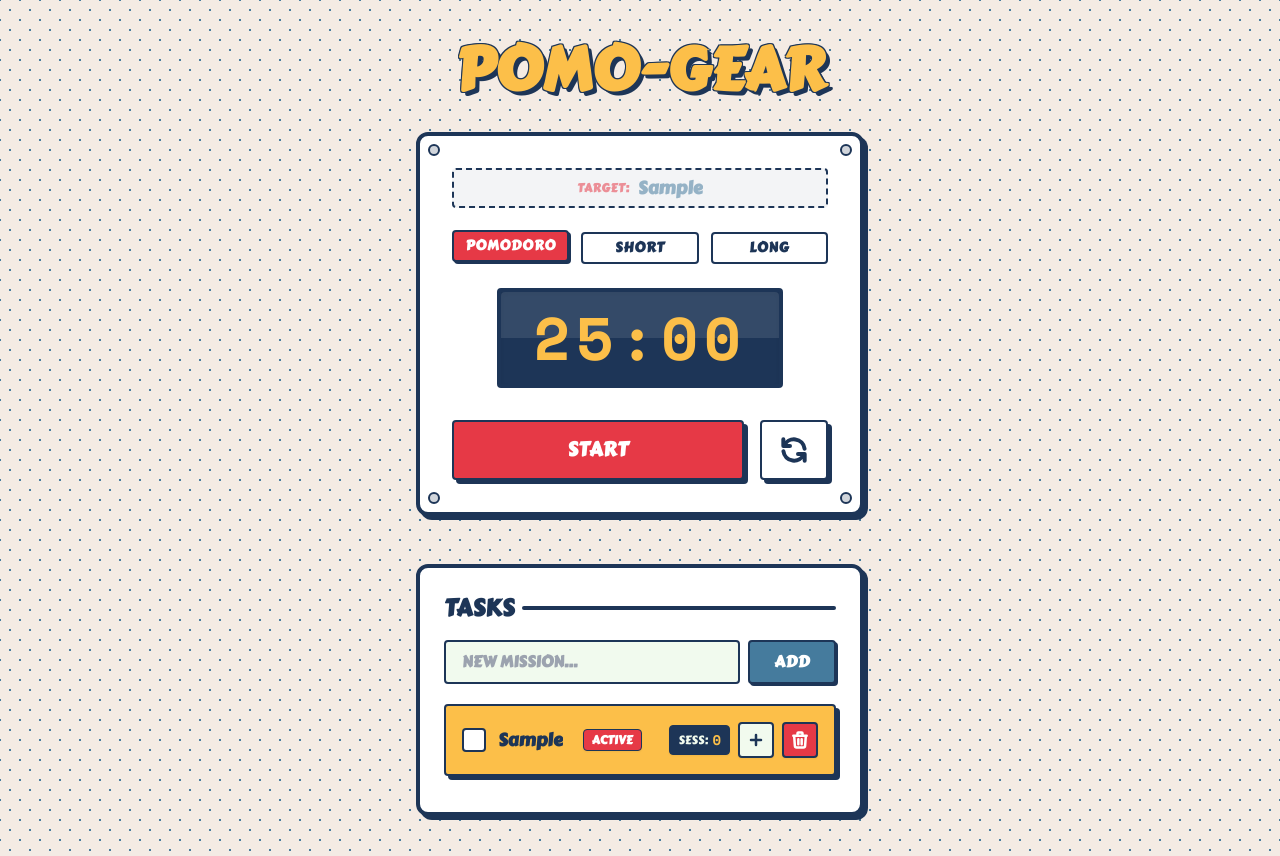
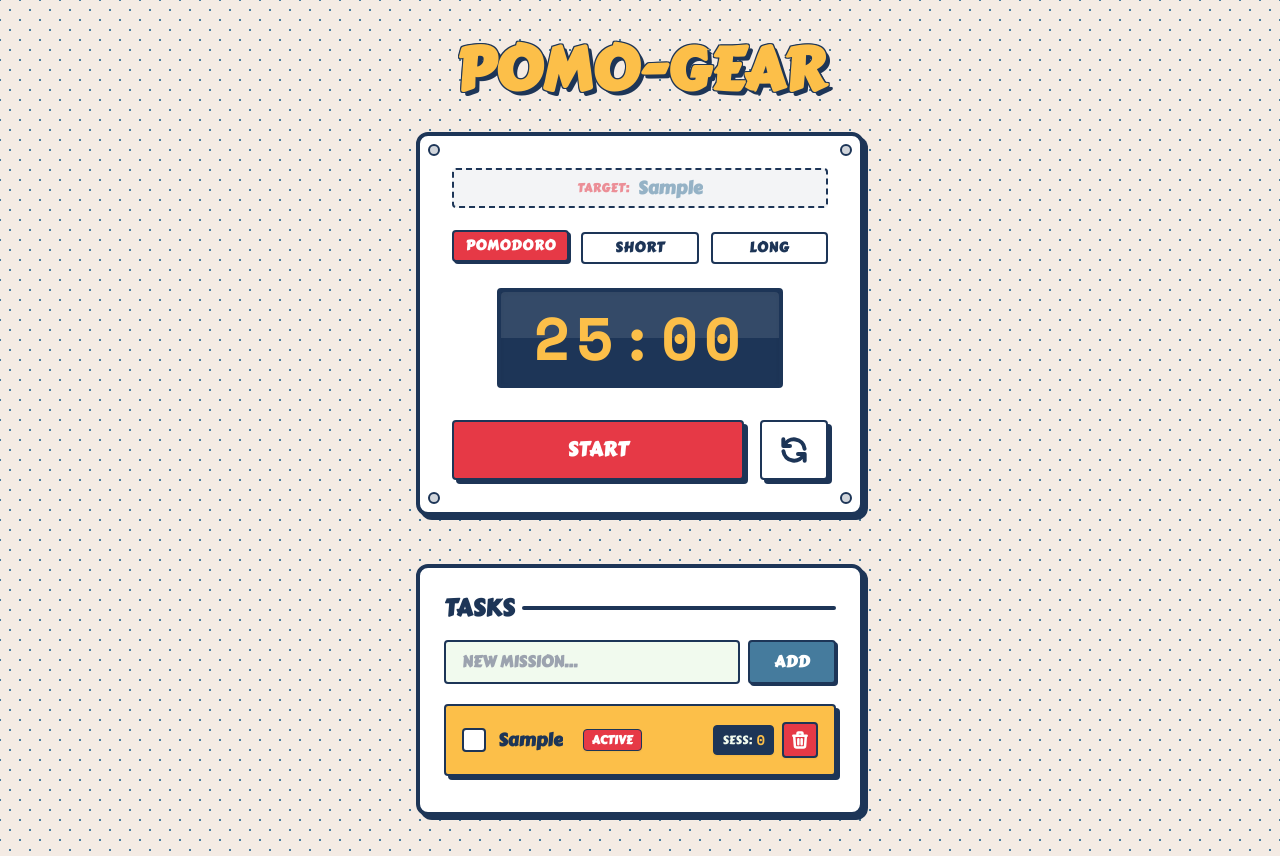
Before and after one commit to fauzanashshidiq/pomodoro, a React (Vite) app: page / in a window 1280 px wide. Both pictures are taken after typing "Sample" into the empty fields and a click on the button "ADD". Built offline with nearby package versions, Linux system fonts and the light colour scheme.

Commit message:
feat(tasks): delete icon + for increase session and add handler items when click 2 times

```diff
--- a/dev-dist/sw.js
+++ b/dev-dist/sw.js
@@ -79,7 +79,7 @@ define(['./workbox-5a5d9309'], (function (workbox) { 'use strict';
    */
   workbox.precacheAndRoute([{
     "url": "index.html",
-    "revision": "0.hu80cgtrsqo"
+    "revision": "0.prs3j9a23qg"
   }], {});
   workbox.cleanupOutdatedCaches();
   workbox.registerRoute(new workbox.NavigationRoute(workbox.createHandlerBoundToURL("index.html"), {
--- a/src/components/TaskItem.jsx
+++ b/src/components/TaskItem.jsx
@@ -1,4 +1,4 @@
-const TaskItem = ({ task, toggleTask, addSession, deleteTask, isActive, selectActiveTask }) => {
+const TaskItem = ({ task, toggleTask, deleteTask, isActive, selectActiveTask }) => {
   return (
     <div
       className={`relative flex items-center justify-between w-full p-4 mb-2 rounded border-2 border-retro-dark transition-all ${
@@ -11,7 +11,7 @@ const TaskItem = ({ task, toggleTask, addSession, deleteTask, isActive, selectAc
       <div
         className="absolute inset-0 cursor-pointer"
         onClick={() => selectActiveTask(task.id)}
-        title="Click to set as active task"
+        title="Click to toggle selection"
       ></div>
 
       <div className="flex items-center gap-3 flex-1 overflow-hidden z-10">
@@ -58,25 +58,7 @@ const TaskItem = ({ task, toggleTask, addSession, deleteTask, isActive, selectAc
           <span className="text-retro-cream mr-1 text-xs uppercase">Sess:</span>
           <span className="font-bold text-retro-yellow font-mono">{task.sessions}</span>
         </div>
-        <button
-          onClick={(e) => { e.stopPropagation(); addSession(task.id); }}
-          title="Add Session"
-          className="p-1.5 text-retro-dark bg-retro-cream border-2 border-retro-dark hover:bg-yellow-200 rounded transition shadow-sm active:translate-y-[1px]"
-        >
-          <svg
-            className="w-5 h-5"
-            fill="none"
-            stroke="currentColor"
-            viewBox="0 0 24 24"
-          >
-            <path
-              strokeLinecap="round"
-              strokeLinejoin="round"
-              strokeWidth="3"
-              d="M12 6v6m0 0v6m0-6h6m-6 0H6"
-            />
-          </svg>
-        </button>
+
         <button
           onClick={(e) => { e.stopPropagation(); deleteTask(task.id); }}
           title="Delete Task"
--- a/src/hooks/useTasks.js
+++ b/src/hooks/useTasks.js
@@ -44,9 +44,7 @@ const useTasks = () => {
     if (activeTaskId === id) setActiveTaskId(null);
   };
 
-  const selectActiveTask = (id) => {
-    setActiveTaskId(id);
-  };
+  const selectActiveTask = (id) => { setActiveTaskId((prev) => (prev === id ? null : id)); };
 
   return { tasks, activeTaskId, addTask, toggleTask, addSession, deleteTask, selectActiveTask };
 };
```
